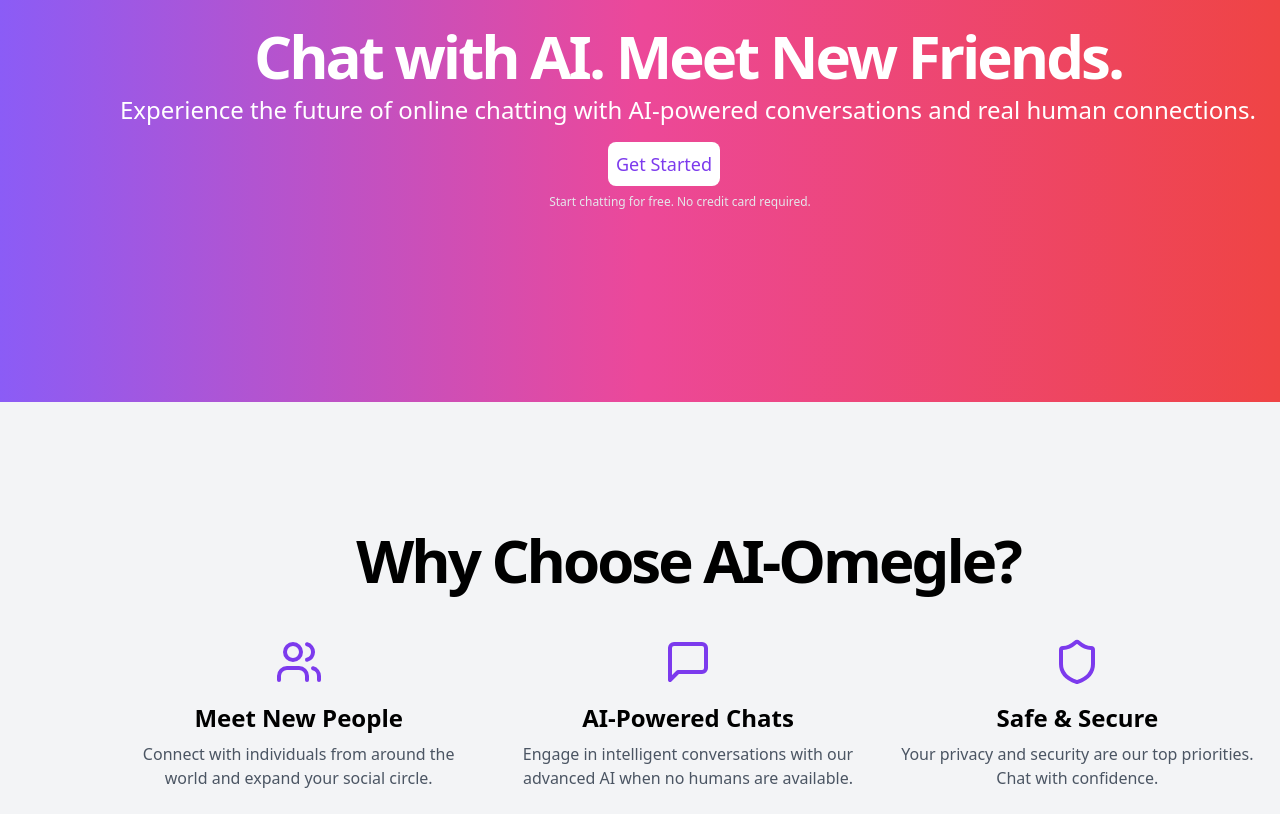
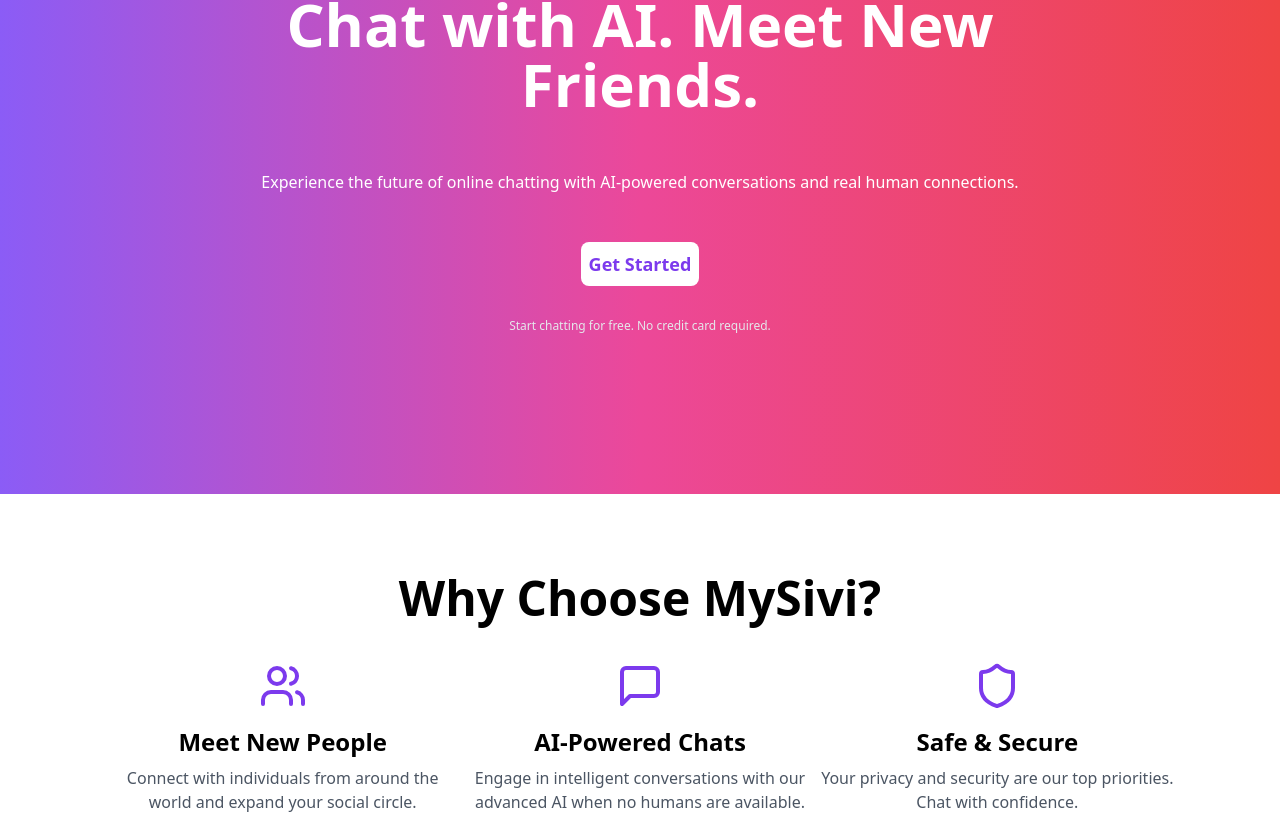
Before and after one commit to zacharias1219/my-sivi, a Next.js app: page / in a window 1280 px wide. Shown: the part 254-1068 px from the top of the page. Built offline with nearby package versions, Linux system fonts and the light colour scheme.

Commit message:
Lot's of ui improvements

```diff
--- a/src/components/AgoraCall.js
+++ b/src/components/AgoraCall.js
@@ -31,7 +31,7 @@
           </main>
           <div className="flex justify-center p-10">
             <nav className="bg-white rounded-xl shadow-2xl py-6 p-4 w-96">
-              <ul className="flex justify-center gap-12">
+              <ul className="flex md:flex-row flex-col justify-center gap-12">
               <li className="flex">
                   <MuteButton />
                 </li>
@@ -121,8 +121,8 @@
     <div className="space-y-4 bg-white p-4 rounded-lg shadow">
 
       <section className="pb-10 pt-6">
-        <ul className="space-y-2 flex flex-row gap-20 justify-center">
-          <li className="flex items-center bg-gray-400 rounded-2xl">
+        <ul className="space-y-2 flex flex-col items-center md:flex-row gap-20 justify-center">
+          <li className="flex items-center text-center rounded-2xl">
             <div className="w-40 h-40 bg-blue-500 rounded-full mr-2">
             {currentUser.profilePicture ? (
         <img
--- a/src/pages/home.js
+++ b/src/pages/home.js
@@ -67,24 +67,24 @@
 
       <div className='pt-10 px-10'>
         <div className="bg-blue-900 text-black rounded-3xl p-8 mb-8">
-          <div className="flex flex-row  bg-white rounded-2xl font-nunito p-3 justify-between items-center mb-8">
+          <div className="flex flex-col md:flex-row text-center bg-white rounded-2xl font-nunito p-3 justify-between items-center mb-8">
             <h1 className="text-2xl font-bold mb-4 md:mb-0">Welcome to MySivi</h1>
-            <button className="bg-white text-blue-900 text-xl rounded-full px-4 py-2">
+            <button className="text-blue-900 text-xl rounded-full px-4 py-2">
               Select Mode
             </button>
           </div>
-          <div className="flex items-center justify-center pt-7 pb-7 flex-row font-nunito space-x-40 md:space-y-0 md:space-x-4">
+          <div className="flex items-center justify-center text-center pt-7 pb-7 flex-col md:flex-row font-nunito space-y-10 md:space-y-0 md:space-x-4">
             <Type  heading="Talk with a Person" description="AI Bot As Moderator" link="/channel" img="/person.png" w="200" h="150"/>
             <Type heading="Talk with AI Bot" description="AI bot will roleplay and talk with you." link="" img="/robot.jpg" w="200" h="150"/>
           </div>
         </div>
       </div>
-      <div className='px-10 flex flex-row gap-4 items-center justify-center'>
-        <section className="bg-yellow-500 p-4 rounded-3xl shadow w-[720px] h-[400px]">
+      <div className='px-10 flex flex-col md:flex-row gap-4 items-center justify-center'>
+        <section className="bg-yellow-500 p-4 rounded-3xl">
           <h2 className="font-bold text-3xl mb-2">Active Users</h2>
           <div className="items-start gap-4">
-            {sortedUsers.map((user) => (
-              <div key={user._id} className="flex flex-col items-center">
+            {sortedUsers.slice(4).map((user) => (
+              <div key={user._id} className="flex flex-col items-start">
                 <button
                   onClick={() => { handleUserClick(user) }}
                   className="flex flex-col items-center focus:outline-none"
@@ -112,7 +112,7 @@
             ))}
           </div>
         </section>
-        <section className="bg-yellow-500 text-black rounded-xl p-4 font-nunito flex flex-row items-center w-[720px] h-[400px] justify-center">
+        <section className="bg-yellow-500 text-black rounded-xl p-4 font-nunito flex flex-row items-center w-[600px] h-[400px] justify-center">
           <div className="flex flex-col items-start max-w-80">
             <h2 className="text-4xl font-bold mb-4">Your Friends</h2>
             <p className="text-5xl">You have No friends yet</p>
--- a/src/pages/index.js
+++ b/src/pages/index.js
@@ -4,10 +4,10 @@
 export default function LandingPage() {
   return (
     <div className="flex flex-col">
-      <header className="py-4 lg:px-8 h-13 flex items-center">
+      <header className="py-4 px-4 lg:px-8 h-13 flex items-center">
         <Link className="flex items-center justify-center" href="/">
           <MessageSquare className="h-12 w-8 mr-2 mt-2" />
-          <span className="font-bold text-3xl">Mysivi</span>
+          <span className="font-extrabold text-3xl">Mysivi</span>
         </Link>
         <nav className="ml-auto flex gap-4 sm:gap-6">
           <Link className="text-xl font-medium hover:underline underline-offset-4" href="#features">
@@ -22,36 +22,36 @@
         </nav>
       </header>
       <main className="flex-1">
-        <section className="w-full py-12 md:py-24 lg:py-32 xl:py-48 bg-gradient-to-r from-purple-500 via-pink-500 to-red-500">
-          <div className="container px-4 md:px-6">
-            <div className="flex flex-col items-center space-y-4 text-center">
-              <div className="space-y-2">
-                <h1 className="font-bold tracking-tighter sm:text-4xl pl-24 md:text-6xl lg:text-8xl/none text-white">
+        <section className=" bg-gradient-to-r from-purple-500 via-pink-500 to-red-500">
+          <div className="flex flex-col items-center text-center justify-center p-40">
+            <div className="pb-14">
+              <h1 className="font-bold text-white text-6xl">
                 Chat with AI. Meet New Friends.
               </h1>
-                <p className="mx-auto max-w-[700px] text-white pl-24 md:text-2xl">
+            </div>
+            <div className="pb-12">
+              <p className="text-md text-white">
                 Experience the future of online chatting with AI-powered conversations and real human connections.
               </p>
             </div>
-              <div className="w-full max-w-sm space-y-2">
-                <form className="flex space-x-2 pl-40">
+            <div className="pb-8">
               <Link href="/home">
-                    <button className="bg-white text-lg rounded-lg p-2 text-purple-600 hover:bg-gray-100" type="submit">
+                <button className="bg-white text-lg font-semibold rounded-lg p-2 text-purple-600" type="submit">
                   Get Started
                 </button>
               </Link>
-                </form>
-                <p className="text-xs text-gray-200 pl-20">
+            </div>
+            <div>
+              <p className="text-xs text-gray-200">
                 Start chatting for free. No credit card required.
               </p>
             </div>
           </div>
-          </div>
         </section>
-        <section id="features" className="w-full py-12 md:py-24 lg:py-32 bg-gray-100">
-          <div className="container px-4 md:px-6">
-            <h2 className="font-bold flex justify-center tracking-tighter md:text-6xl text-center mb-12 pl-24">Why Choose AI-Omegle?</h2>
-            <div className="grid grid-cols-1 md:grid-cols-3 gap-8 pl-24">
+        <section>
+          <div className="flex flex-col items-center text-center justify-center p-20">
+            <h2 className="text-5xl font-bold">Why Choose MySivi?</h2>
+            <div className="grid grid-cols-1 md:grid-cols-3 p-6 pt-10">
               <div className="flex flex-col items-center text-center">
               <Users className="h-12 w-12 mb-4 text-purple-600" />
                 <h3 className="text-2xl font-bold mb-2">Meet New People</h3>
```
Lines whose indentation alone changed are shown as unchanged.
